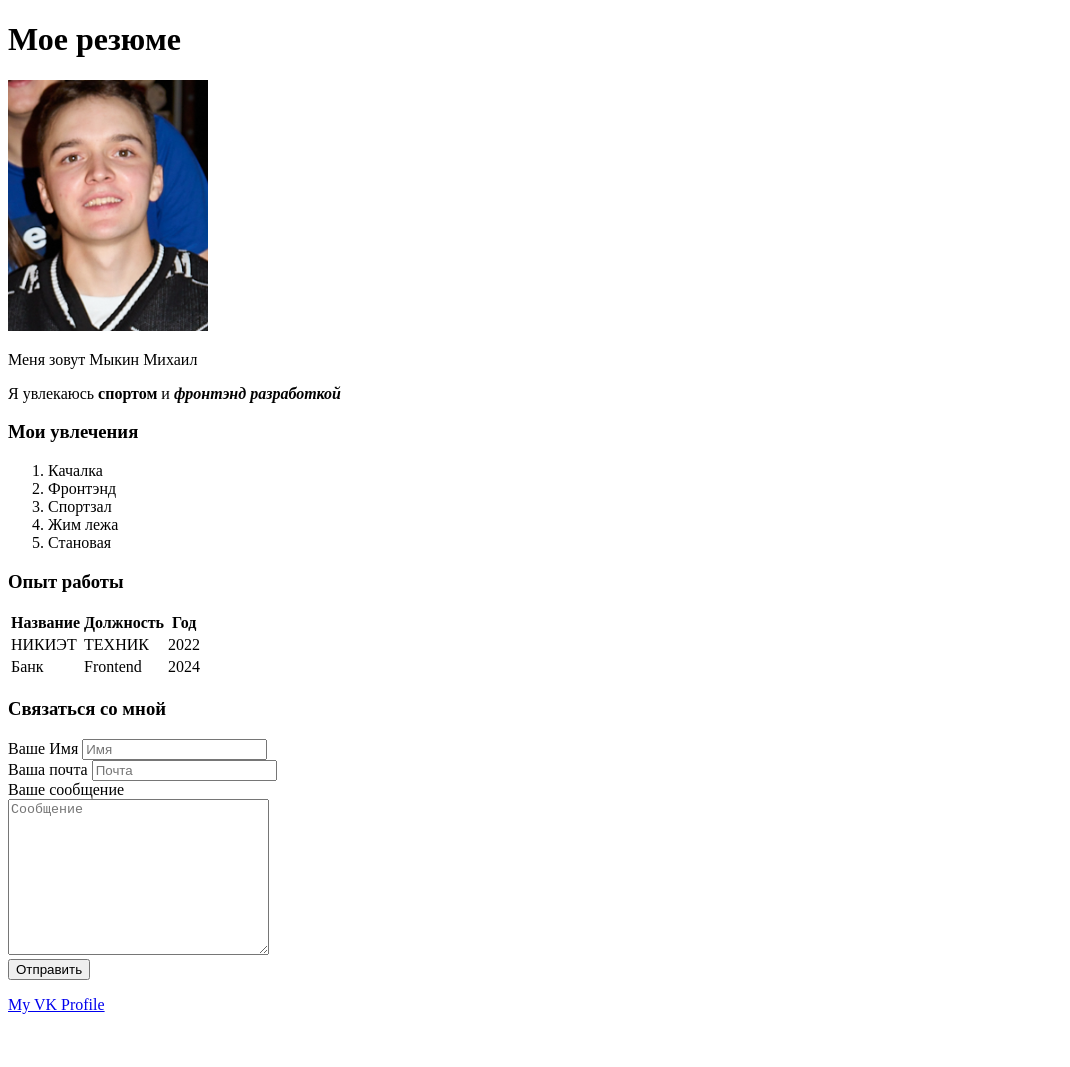
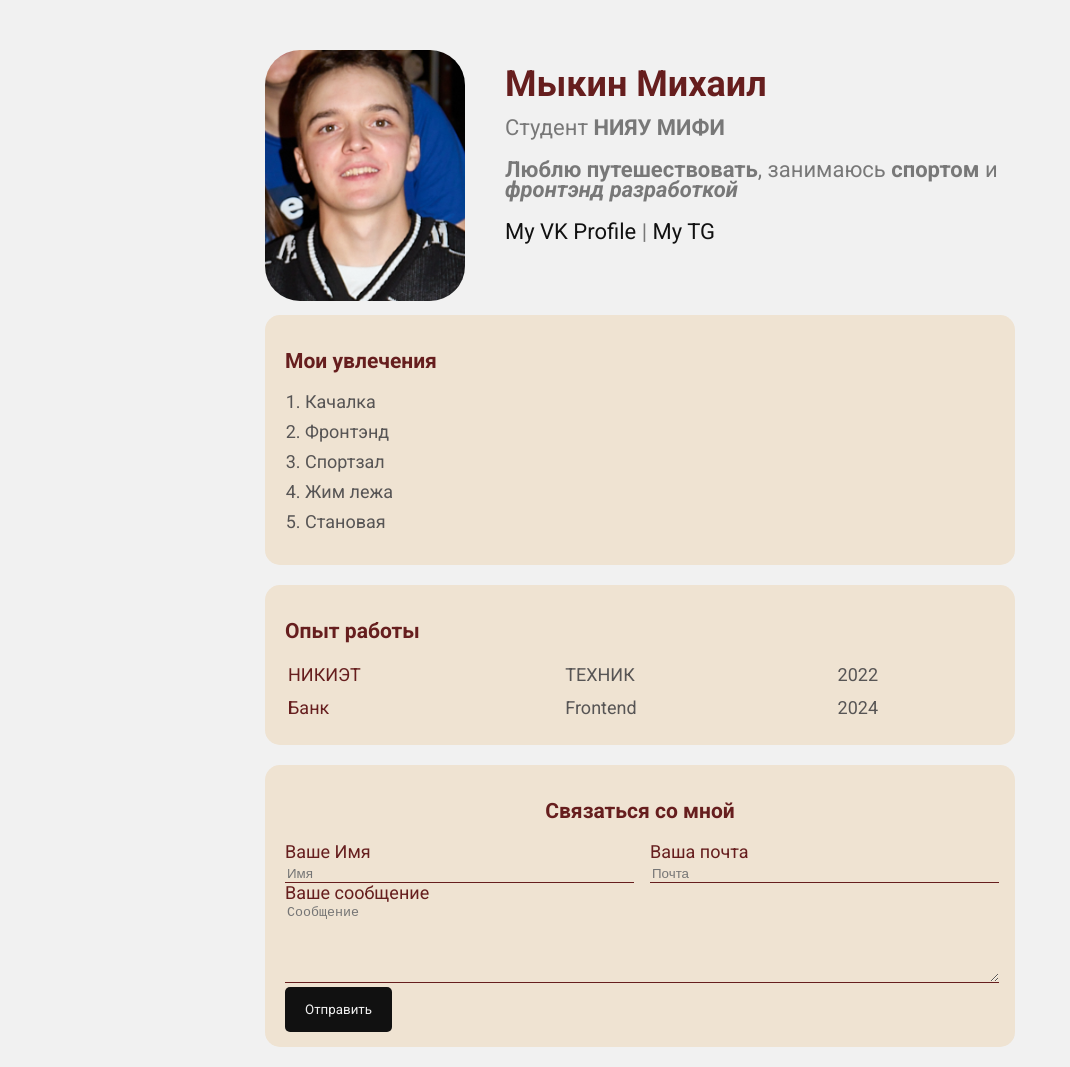
Before and after one commit to mishamkn/My-resume, a plain HTML site: page index.html in a window 1280 px wide. Shown: the whole page, without its empty margins (0-1070 px from the left). Before the commit the page ends 1030 px from the top, so only its background shows below. Drawn offline with Linux system fonts and the light colour scheme.

Commit message:
Add styles

```diff
--- /dev/null
+++ b/fonts.css
@@ -0,0 +1,14 @@
+@import url('https://fonts.googleapis.com/css2?family=Roboto:ital,wght@0,100;0,300;0,400;0,500;0,700;0,900;1,100;1,300;1,400;1,500;1,700;1,900&display=swap');
+
+body {
+  font-family: 'Roboto', sans-serif;
+  font-size: 18px;
+  line-height: 20px;
+  font-weight: normal;
+  color: rgb(102, 30, 30);
+}
+
+.info-text p {
+  font-size: 22px;
+  color: rgba(0, 0, 0, 0.5);
+}
--- a/index.html
+++ b/index.html
@@ -3,32 +3,50 @@
   <head>
     <meta charset="UTF-8" />
     <meta name="viewport" content="width=device-width, initial-scale=1.0" />
+    <link rel="stylesheet" href="style.css" />
+    <link rel="stylesheet" href="fonts.css" />
     <title>My resume</title>
   </head>
   <body>
-    <h1>Мое резюме</h1>
+    <div class="container">
+      <div class="aboutMe">
+        <div class="avatar">
           <img src="myIMG.jpg" alt="myPhoto" width="200" />
+        </div>
 
-    <p>Меня зовут Мыкин Михаил</p>
-    <header>
-      Я увлекаюсь <strong> спортом </strong> и <strong><em>фронтэнд разработкой</em></strong>
+        <div class="main">
+          <h1>Мыкин Михаил</h1>
+          <header class="info">
+            <div class="info-text">
+              <p>Студент <strong>НИЯУ МИФИ</strong></p>
+              <p>
+                <strong> Люблю путешествовать</strong>, занимаюсь <strong> спортом </strong> и
+                <strong><em>фронтэнд разработкой</em></strong>
+              </p>
+              <p class="links-with-me">
+                <a href="https://vk.com/misha_mkn" target="_blank">My VK Profile</a>
+                |
+                <a href="https://t.me/misha_mkn" target="_blank">My TG</a>
+              </p>
+            </div>
           </header>
+        </div>
+      </div>
 
+      <div class="hobbie card">
         <h3>Мои увлечения</h3>
-    <ol>
+        <ol class="list">
           <li>Качалка</li>
           <li>Фронтэнд</li>
           <li>Спортзал</li>
           <li>Жим лежа</li>
           <li>Становая</li>
         </ol>
+      </div>
+
+      <div class="skills card">
         <h3>Опыт работы</h3>
-    <table>
-      <thead>
-        <th>Название</th>
-        <th>Должность</th>
-        <th>Год</th>
-      </thead>
+        <table class="table-skills">
           <tbody>
             <tr>
               <td>НИКИЭТ</td>
@@ -42,35 +60,35 @@
             </tr>
           </tbody>
         </table>
+      </div>
 
+      <div class="contact card">
         <h3>Связаться со мной</h3>
-
-    <form>
-      <div>
+        <form id="form" class="form">
+          <div class="input-form">
+            <div class="input-form-text">
               <label for="text">Ваше Имя</label>
               <input type="text" id="text" placeholder="Имя" />
             </div>
-      <div>
+            <div class="input-form-text">
               <label for="email">Ваша почта </label>
               <input type="email" id="email" placeholder="Почта" />
             </div>
+          </div>
           <div>
             <label for="message">Ваше сообщение </label>
-        <br />
             <textarea
               name="message"
               id="message"
               cols="30"
-          rows="10"
+              rows="5"
               placeholder="Сообщение"></textarea>
           </div>
           <div>
-        <button type="submit">Отправить</button>
+            <button class="btn" type="submit">Отправить</button>
           </div>
         </form>
-
-    <p>
-      <a href="https://vk.com/misha_mkn" target="_blank">My VK Profile</a>
-    </p>
+      </div>
+    </div>
   </body>
 </html>
--- /dev/null
+++ b/style.css
@@ -0,0 +1,128 @@
+body {
+  background-color: #f1f1f1;
+}
+
+.container {
+  max-width: 750px;
+  margin: auto;
+}
+
+.card {
+  background-color: rgb(239, 227, 210);
+  border-radius: 15px;
+  padding: 15px 20px;
+  margin-bottom: 20px;
+}
+
+/* .card:hover {
+  background-color: blueviolet;
+} */
+
+.avatar img {
+  border-radius: 35px;
+}
+
+.btn {
+  background: #111;
+  padding: 15px 20px;
+  color: #f1f1f1;
+  border: none;
+  cursor: pointer;
+  border-radius: 5px;
+  font-family: inherit;
+}
+
+.btn:hover {
+  opacity: 0.7;
+  color: rgb(148, 165, 131);
+}
+
+.links-with-me a {
+  color: #111;
+  text-decoration: none;
+}
+
+.links-with-me a:hover {
+  color: rgb(148, 165, 131);
+  text-decoration: underline;
+}
+
+.links-with-me a:active {
+  color: rgb(22, 195, 178);
+}
+
+.list {
+  padding: 0 20px;
+}
+
+.list li {
+  color: #555353fc;
+  margin-bottom: 10px;
+}
+
+.table-skills {
+  width: 100%;
+}
+
+.table-skills td {
+  padding-bottom: 10px;
+}
+
+.table-skills td:nth-child(2),
+.table-skills td:nth-child(3) {
+  color: #555353fc;
+}
+
+.aboutMe {
+  display: flex;
+  padding-bottom: 10px;
+  margin-top: 30px;
+}
+
+.avatar {
+  margin-top: 20px;
+}
+
+.main {
+  margin-top: 20px;
+  padding-left: 40px;
+}
+
+.contact label {
+  display: block;
+}
+
+.contact h3 {
+  text-align: center;
+}
+
+.contact input,
+textarea {
+  width: 100%;
+  border: none;
+  background-color: transparent;
+  outline: none;
+  border-bottom: 1px solid rgb(102, 30, 30);
+}
+
+.input-form {
+  display: flex;
+}
+
+.input-form .input-form-text {
+  width: 50%;
+}
+
+.input-form .input-form-text:last-child {
+  margin-left: 20px;
+}
+
+@media (max-width: 600px) {
+  .aboutMe {
+    display: block;
+    text-align: center;
+  }
+  .main {
+    padding-left: 15px;
+  }
+}
```
Lines whose indentation alone changed are shown as unchanged.
